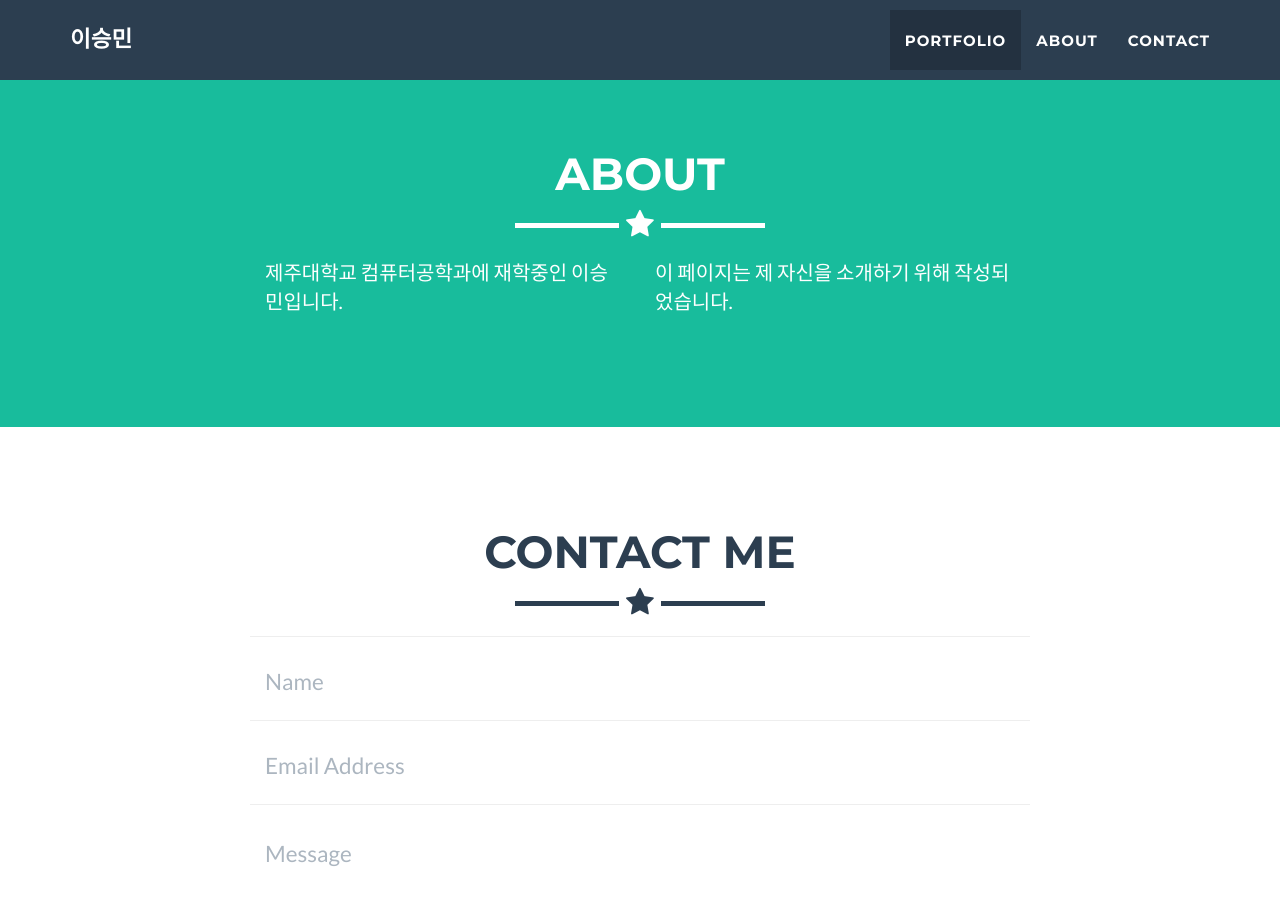
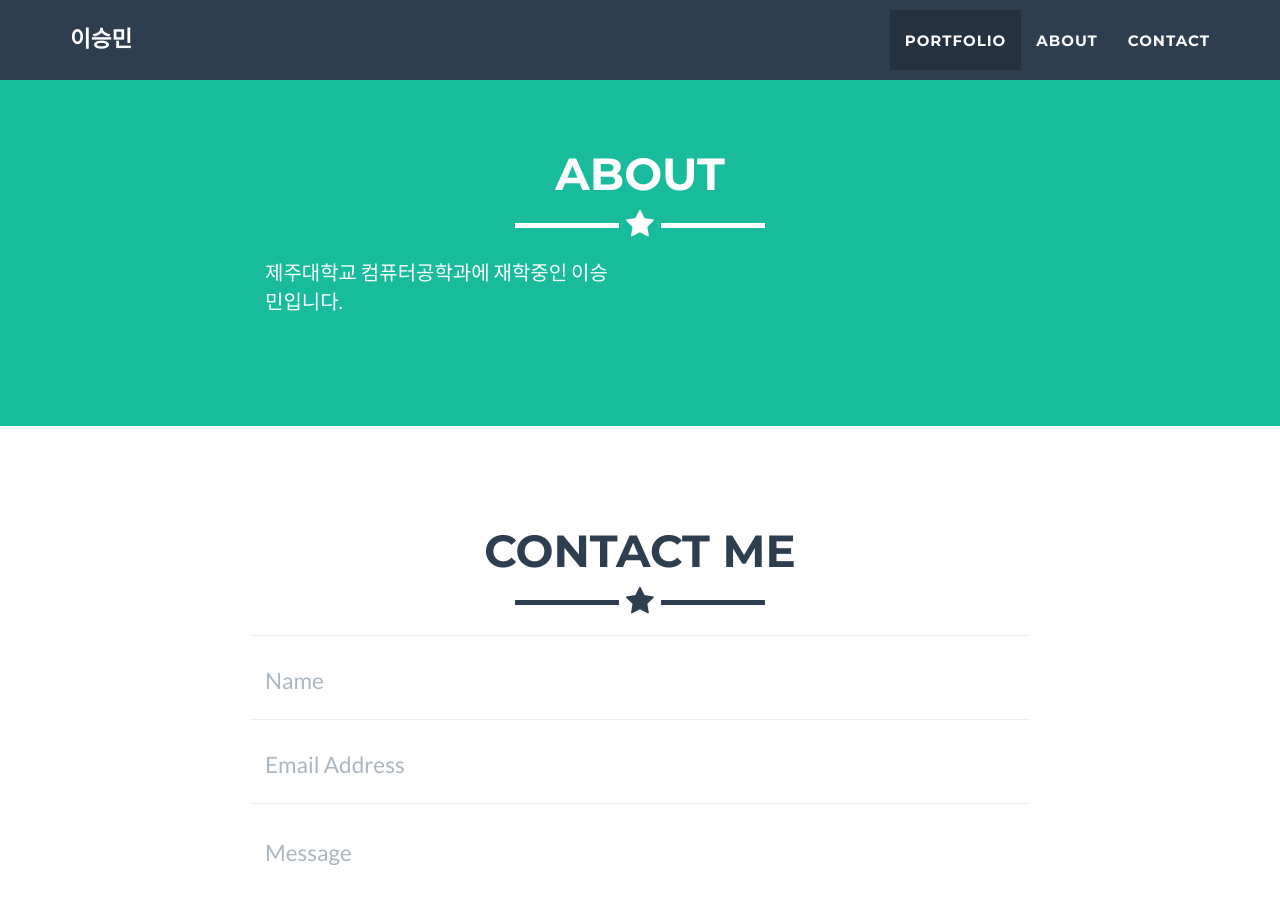
Before and after one commit to smlee5270/smlee5270.github.io, a Jekyll site: the page built from _posts/2014-07-18-project-1.markdown, in a window 1280 px wide and 900 px high, scrolled down 1616 px. Built offline with Jekyll 4.4.1, drawn with Linux system fonts in a browser that asks for light colours.

Commit message:
ㅁㅇㅁㅇㅁㅇ

```diff
--- a/_includes/about.html
+++ b/_includes/about.html
@@ -11,12 +11,7 @@
                 <div class="col-lg-4 col-lg-offset-2">
                     <p>제주대학교 컴퓨터공학과에 재학중인 이승민입니다. </p>
                 </div>
-                <div class="col-lg-4">
-                    <p>이 페이지는 제 자신을 소개하기 위해 작성되었습니다. </p>
-                </div>
-                <div class="col-lg-8 col-lg-offset-2 text-center">
 
-                </div>
             </div>
         </div>
     </section>
```
